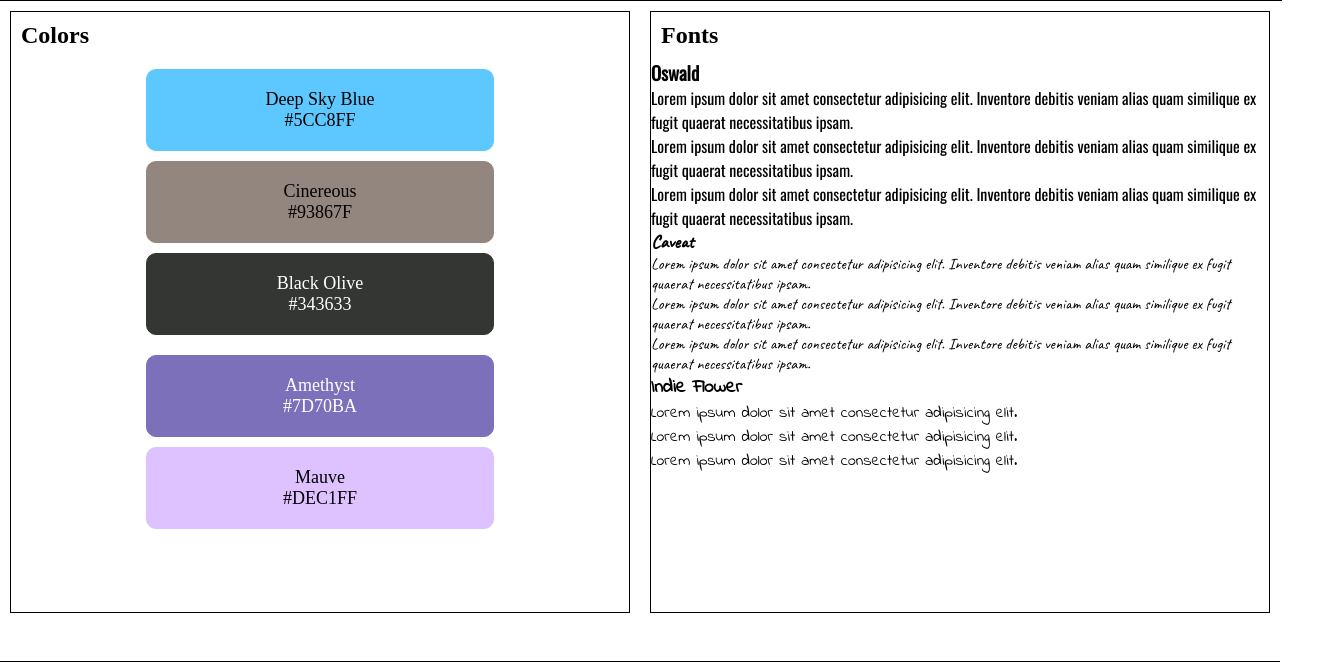
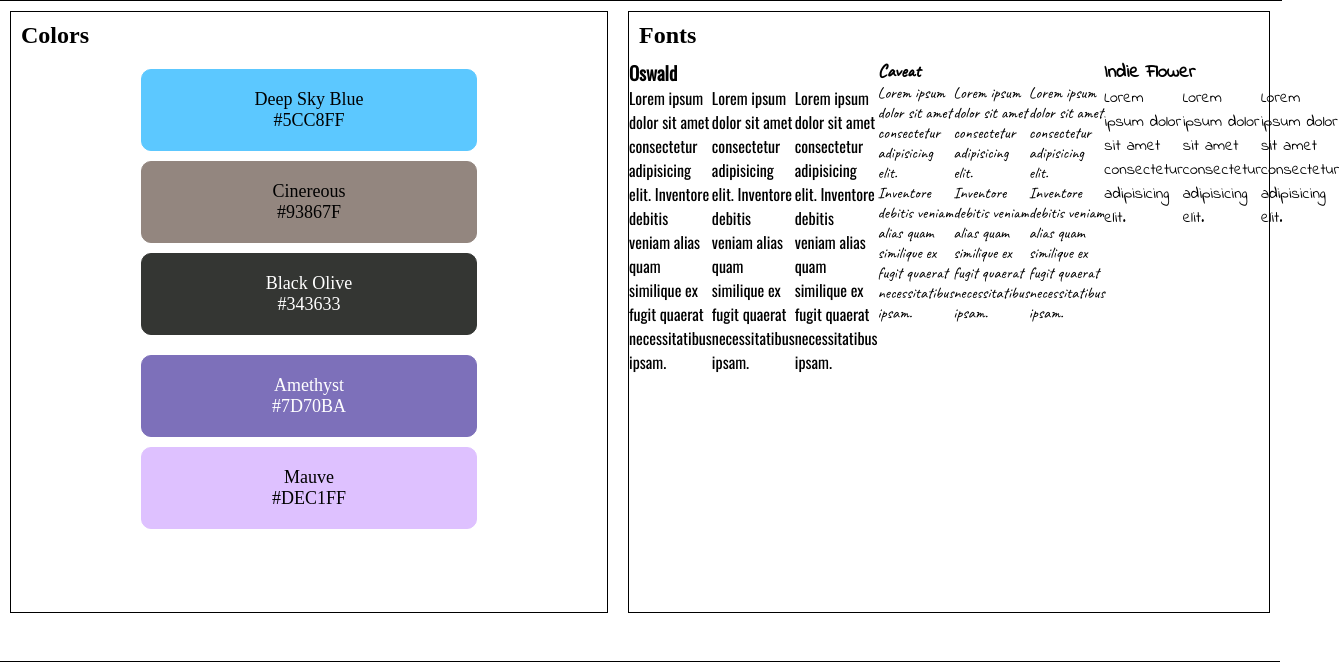
Before and after one commit to MattMorrison94/Codecademy-Styleguide, a plain HTML site: page index.html in a window 1280 px wide. Shown: the part 121-783 px from the top of the page, 1339 px wide, since content can reach past the window. Drawn offline with nearby package versions, Linux system fonts and the light colour scheme.

Commit message:
added font styling

```diff
--- a/style.css
+++ b/style.css
@@ -142,10 +142,20 @@ header {
 }
 */
 
+
 .fonts-right h2 {
     margin: 10px;
 }
 
+.fonts {
+    width: 80%;
+    display: flex;
+}
+
+.text {
+    width: 50%;
+    display: flex;
+}
 .oswald {
     font-family: 'Oswald', sans-serif;
 }
```
